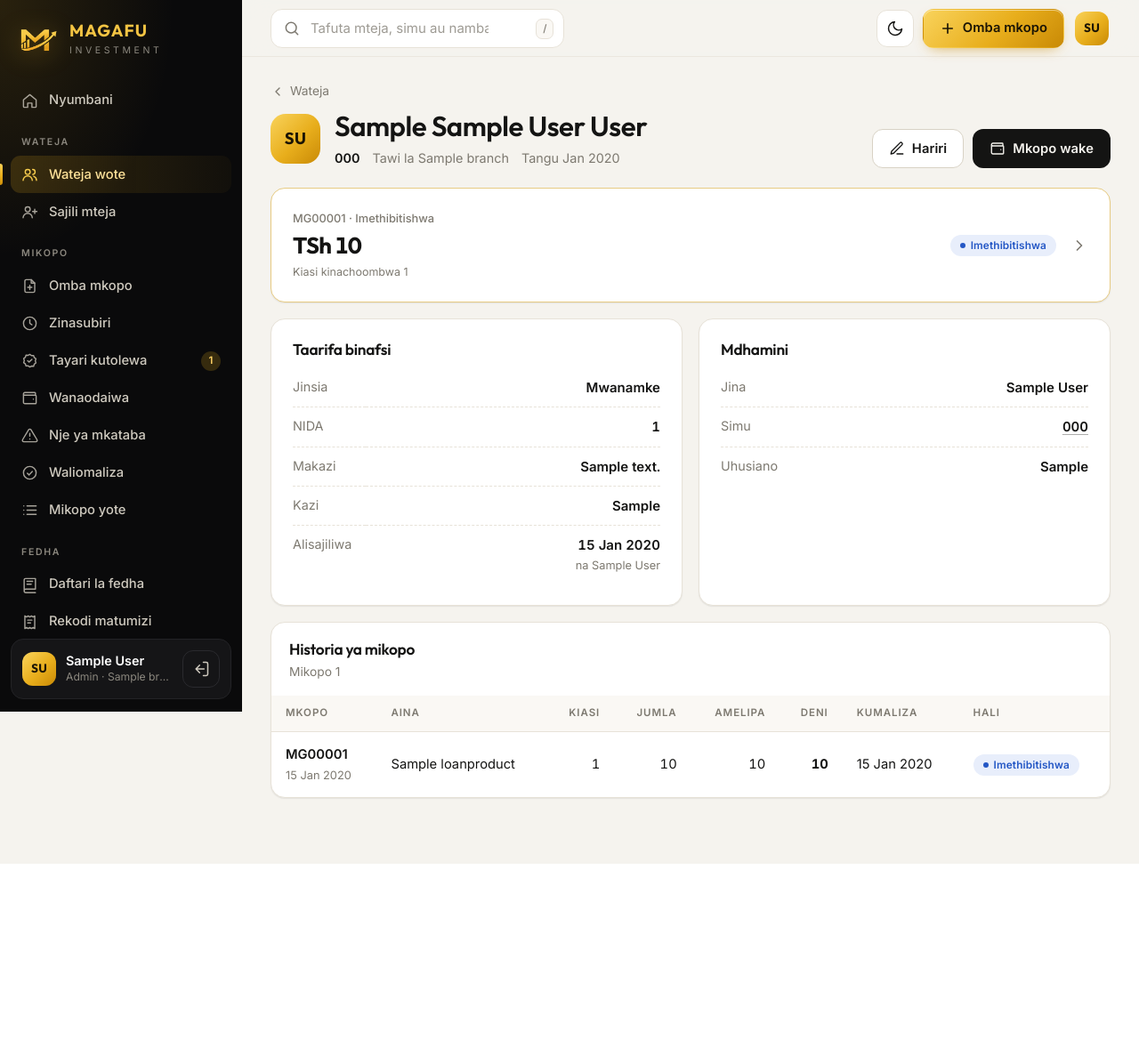
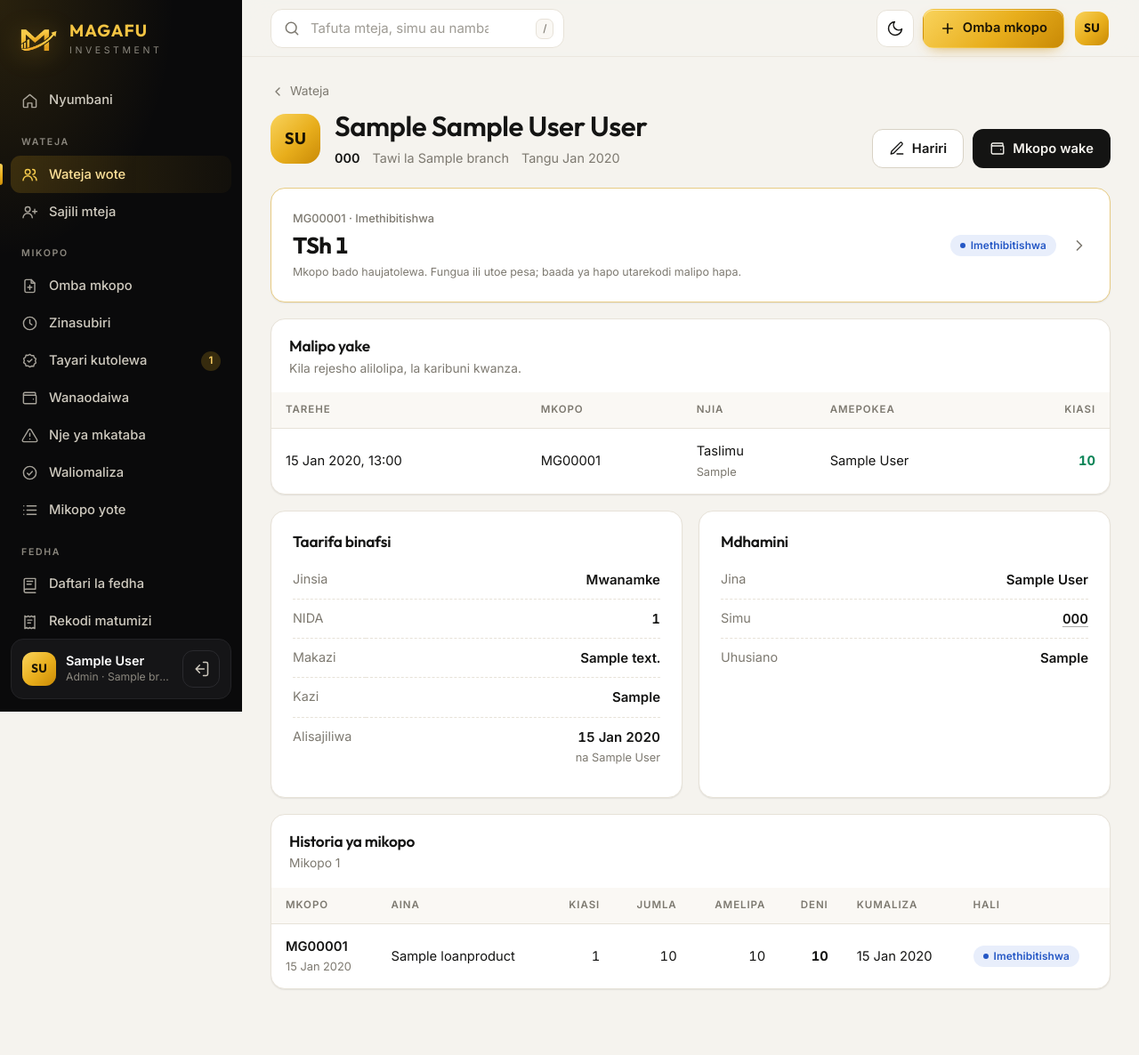
Before and after one commit to Barackwilliam/magafu-investment, a Django app: page /wateja/1/ in a window 1280 px wide. Shown: the whole page at 89% size. Before the commit the page ends 971 px from the top, so only its background shows below. Run offline with Django 5.2, Linux system fonts and the light colour scheme; a user stored in the database is signed in; tables that the repository leaves empty hold one stand-in row (values such as "Sample post").

Commit message:
Record repayments and see progress from the customer's page
The owner looks up a customer, not a loan, when someone brings money,
but the payment form and progress lived one page deeper on the loan.

- Customer page: current debt with progress bar, instalment, due date and
  arrears, a "Rekodi malipo aliyoleta" form right there, and the full
  list of that customer's payments.
- Customers list: "Pokea malipo" button for anyone who owes, "Mpe mkopo"
  for the rest.
- loan_pay returns to the page that sent it (same-host only).

Co-Authored-By: Claude Opus 5.5 <noreply@anthropic.com>
Claude-Session: https://claude.ai/code/session_01NE3bTRFqWAdEFk8E6xMQPv

```diff
--- a/customers/views.py
+++ b/customers/views.py
@@ -1,12 +1,12 @@
 from django.contrib import messages
 from django.contrib.auth.decorators import login_required
-from django.db.models import Count, Q
+from django.db.models import Count, Max, Q
 from django.shortcuts import get_object_or_404, redirect, render
 from django.urls import reverse
 
 from core.models import Branch
 from core.utils import branch_filter, branch_required, paginate, scope_by_branch
-from loans.models import Loan
+from loans.models import Loan, Repayment
 
 from .forms import CustomerForm
 from .models import Customer
@@ -27,6 +27,7 @@ def customer_list(request):
     qs = qs.annotate(
         loans_count=Count("loans"),
         active_count=Count("loans", filter=Q(loans__status=Loan.Status.ACTIVE)),
+        active_loan_id=Max("loans__id", filter=Q(loans__status=Loan.Status.ACTIVE)),
     ).order_by("-created_at")
     return render(request, "customers/list.html", {
         "page": paginate(request, qs),
@@ -40,8 +41,11 @@ def customer_detail(request, pk):
     customer = get_object_or_404(scope_by_branch(Customer.objects.select_related("branch"), request.user), pk=pk)
     loans = customer.loans.with_totals().select_related("product")
     open_loan = loans.filter(status__in=Loan.OPEN_STATUSES).first()
+    repayments = (Repayment.objects.filter(loan__customer=customer)
+                  .select_related("loan", "received_by").order_by("-paid_at")[:50])
     return render(request, "customers/detail.html", {
-        "customer": customer, "loans": loans, "open_loan": open_loan,
+        "customer": customer, "loans": loans, "open_loan": open_loan, "repayments": repayments,
+        "methods": Repayment.Method.choices,
     })
 
 
--- a/templates/customers/detail.html
+++ b/templates/customers/detail.html
@@ -18,17 +18,63 @@
   </div>
 </div>
 
-{% if open_loan %}
+{% if open_loan and open_loan.status == 'ACTIVE' %}
+<section class="hero" id="lipa" style="scroll-margin-top:84px">
+  <div class="hero-grid">
+    <div>
+      <div class="eyebrow">Deni analodaiwa sasa · {{ open_loan.number }}</div>
+      <div class="big {% if open_loan.is_overdue %}neg{% endif %}"><small>TSh</small>{{ open_loan.balance_total|money }}</div>
+      <div class="progress" style="margin:14px 0 8px"><span style="width:{{ open_loan.progress }}%"></span></div>
+      <p>Amelipa <b style="color:#fff">TSh {{ open_loan.paid_total|money }}</b> kati ya {{ open_loan.total_payable|add:open_loan.penalty_total|money }} · <b style="color:#fff">{{ open_loan.progress }}%</b></p>
+      <div class="flow" style="margin-top:16px">
+        <div><span>Rejesho {{ open_loan.get_repayment_frequency_display|lower }}</span><b>{{ open_loan.installment_amount|money }}</b></div>
+        <div><span>Kumaliza</span><b {% if open_loan.is_overdue %}style="color:#FF8B80"{% endif %}>{{ open_loan.due_date|date:"j M Y" }}</b></div>
+        <div><span>Yuko nyuma kwa</span><b {% if open_loan.arrears %}style="color:#FF8B80"{% endif %}>{{ open_loan.arrears|money }}</b></div>
+      </div>
+    </div>
+    <form method="post" action="{% url 'loan_pay' open_loan.pk %}" class="inline-form" style="background:var(--surface);color:var(--ink);border-radius:18px;padding:20px">{% csrf_token %}
+      <input type="hidden" name="next" value="{{ request.path }}#lipa">
+      <h2>Rekodi malipo aliyoleta</h2>
+      <div class="field">
+        <label for="id_amount">Kiasi alicholipa</label>
+        <div class="input-money"><span>TSh</span><input type="number" name="amount" id="id_amount" min="1" max="{{ open_loan.balance_total|floatformat:0 }}" inputmode="numeric" placeholder="mf. 5000" required></div>
+        <div class="quick-amounts">
+          <button type="button" data-amount="{{ open_loan.installment_amount|floatformat:0 }}" data-target="id_amount">Rejesho · {{ open_loan.installment_amount|money }}</button>
+          <button type="button" data-amount="{{ open_loan.balance_total|floatformat:0 }}" data-target="id_amount">Deni lote · {{ open_loan.balance_total|money }}</button>
+        </div>
+      </div>
+      <div class="field"><label for="id_method">Njia ya malipo</label>
+        <select name="method" id="id_method">{% for v, l in methods %}<option value="{{ v }}">{{ l }}</option>{% endfor %}</select></div>
+      <div class="field"><label for="id_reference">Namba ya muamala <span class="text-muted" style="font-weight:400">(si lazima)</span></label>
+        <input name="reference" id="id_reference" autocomplete="off"></div>
+      <button class="btn btn-gold btn-lg btn-block"><svg><use href="#i-check"/></svg>Hifadhi malipo</button>
+    </form>
+  </div>
+</section>
+{% elif open_loan %}
 <a class="panel" href="{% url 'loan_detail' open_loan.pk %}" style="display:flex;align-items:center;gap:16px;text-decoration:none;border-color:color-mix(in srgb, var(--gold) 45%, var(--line))">
   <span class="kpi" style="padding:0;border:0;box-shadow:none;background:none;flex:1;min-width:0">
     <span class="label">{{ open_loan.number }} · {{ open_loan.get_status_display }}</span>
-    <span class="value">TSh {{ open_loan.balance_total|money }}</span>
-    <span class="foot">{% if open_loan.status == 'ACTIVE' %}Deni lililobaki · kumaliza {{ open_loan.due_date|date:"j M Y" }}{% else %}Kiasi kinachoombwa {{ open_loan.principal|money }}{% endif %}</span>
+    <span class="value">TSh {{ open_loan.principal|money }}</span>
+    <span class="foot">Mkopo bado haujatolewa. Fungua ili {% if open_loan.status == 'PENDING' %}uuthibitishe{% else %}utoe pesa{% endif %}; baada ya hapo utarekodi malipo hapa.</span>
   </span>
   <span class="badge {{ open_loan.display_status|status_class }}">{{ open_loan.display_status_label }}</span>
   <svg width="20" height="20" style="color:var(--muted)"><use href="#i-chevron-right"/></svg>
 </a>
 {% endif %}
+
+<section class="panel table-wrap">
+  <div class="panel-head" style="padding:20px 20px 0"><div><h2>Malipo yake</h2><p>Kila rejesho alilolipa, la karibuni kwanza.</p></div></div>
+  <table>
+    <thead><tr><th>Tarehe</th><th>Mkopo</th><th>Njia</th><th>Amepokea</th><th class="num">Kiasi</th></tr></thead>
+    <tbody>
+    {% for r in repayments %}
+      <tr><td class="nowrap">{{ r.paid_at|date:"j M Y, H:i" }}</td><td>{{ r.loan.number }}</td><td>{{ r.get_method_display }}{% if r.reference %}<span class="sub">{{ r.reference }}</span>{% endif %}</td>
+        <td>{{ r.received_by|default:"" }}</td><td class="num"><strong class="text-green">{{ r.amount|money }}</strong></td></tr>
+    {% empty %}<tr><td colspan="5" class="empty">Bado hajalipa chochote.</td></tr>{% endfor %}
+    </tbody>
+  </table>
+</section>
 
 <div class="grid grid-2">
   <section class="panel">
--- a/templates/customers/list.html
+++ b/templates/customers/list.html
@@ -20,7 +20,7 @@
 </form>
 <div class="panel table-wrap">
   <table>
-    <thead><tr><th>Mteja</th><th>Simu</th>{% if user.is_admin %}<th>Tawi</th>{% endif %}<th class="m-hide">Kazi</th><th class="num m-hide">Mikopo</th><th>Hali</th><th class="m-hide">Alisajiliwa</th></tr></thead>
+    <thead><tr><th>Mteja</th><th>Simu</th>{% if user.is_admin %}<th>Tawi</th>{% endif %}<th class="m-hide">Kazi</th><th class="num m-hide">Mikopo</th><th>Hali</th><th class="m-hide">Alisajiliwa</th><th></th></tr></thead>
     <tbody>
     {% for c in page %}
       <tr data-href="{% url 'customer_detail' c.pk %}">
@@ -32,9 +32,10 @@
         <td class="num m-hide">{{ c.loans_count }}</td>
         <td>{% if not c.is_active %}<span class="badge st-muted">Amezimwa</span>{% elif c.active_count %}<span class="badge st-active">Anadaiwa</span>{% elif c.loans_count %}<span class="badge st-done">Hana deni</span>{% else %}<span class="badge st-info">Mpya</span>{% endif %}</td>
         <td class="nowrap m-hide">{{ c.created_at|date:"j M Y" }}</td>
+        <td class="actions-cell">{% if c.active_loan_id %}<a class="btn btn-gold btn-sm" href="{% url 'customer_detail' c.pk %}#lipa"><svg><use href="#i-cash"/></svg>Pokea malipo</a>{% else %}<a class="btn btn-ghost btn-sm" href="{% url 'loan_apply' %}?mteja={{ c.pk }}">Mpe mkopo</a>{% endif %}</td>
       </tr>
     {% empty %}
-      <tr><td colspan="7" class="empty"><div class="empty-state"><div class="ico"><svg><use href="#i-users"/></svg></div>
+      <tr><td colspan="8" class="empty"><div class="empty-state"><div class="ico"><svg><use href="#i-users"/></svg></div>
         <h3>Hakuna mteja aliyepatikana</h3><p>{% if q %}Jaribu jina au namba nyingine.{% else %}Anza kwa kusajili mteja wa kwanza.{% endif %}</p>
         <a class="btn btn-gold" href="{% url 'customer_create' %}">Sajili mteja mpya</a></div></td></tr>
     {% endfor %}
```
Also changed, not shown: loans/tests.py (+21 -0 lines), loans/views.py (+11 -2 lines).
